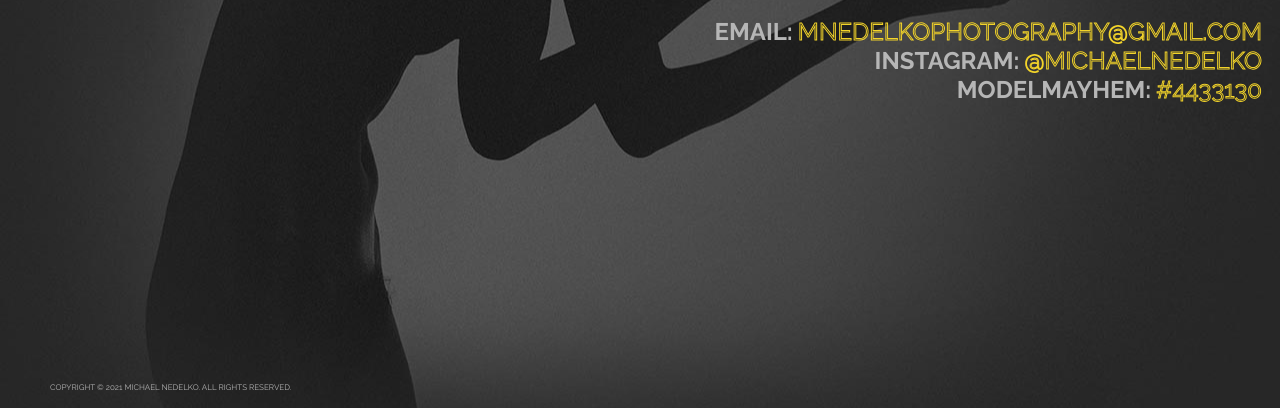
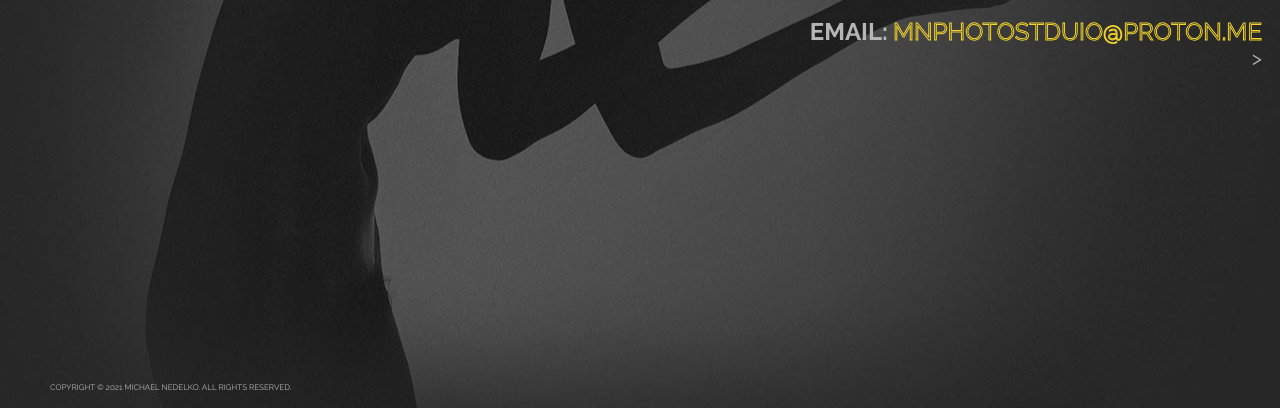
Before and after one commit to mnphotostudio/mnedelko, a plain HTML site: page contact.html in a window 1280 px wide. Shown: the part 408-816 px from the top of the page. Drawn offline with Linux system fonts and the light colour scheme.

Commit message:
Update contact.html
Yup

```diff
--- a/contact.html
+++ b/contact.html
@@ -2,7 +2,7 @@
 <html lang="en" >
 <head>
   <meta charset="UTF-8">
-  <title>MICHAEL NEDELKO PHOTOGRAPHY</title>
+  <title>MN STUDIO PHOTOGRAPHY</title>
   <link rel="stylesheet" href="./style.css">
 <script>
 document.addEventListener('contextmenu', event => event.preventDefault());
@@ -37,9 +37,8 @@ document.addEventListener('contextmenu', event => event.preventDefault());
 					I am fully vaccinated and practice social distancing/mask wearing at all times.
 
 					<p style="line-height:40px;">&nbsp </p>
-						<b>EMAIL:</b> <a href="mailto:mnedelkophotography@gmail.com">mnedelkophotography@gmail.com</a><br>
-						<b>INSTAGRAM:</b> <a href="https://instagram.com/michaelnedelko">@michaelnedelko</a><br>
-						<b>MODELMAYHEM:</b> <a href="https://www.modelmayhem.com/michaelnedelko">#4433130</a><br>
+						<b>EMAIL:</b> <a href="mailto:mnphotostudio@proton.me">mnphotostduio@proton.me</a><br>
+					>
 
 				</div>
 			</div>
```
